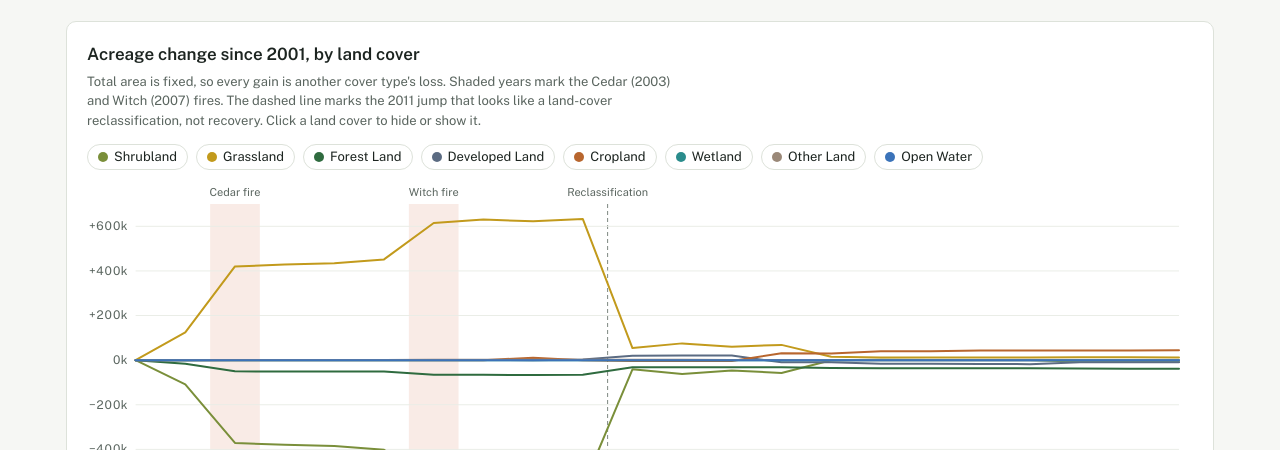
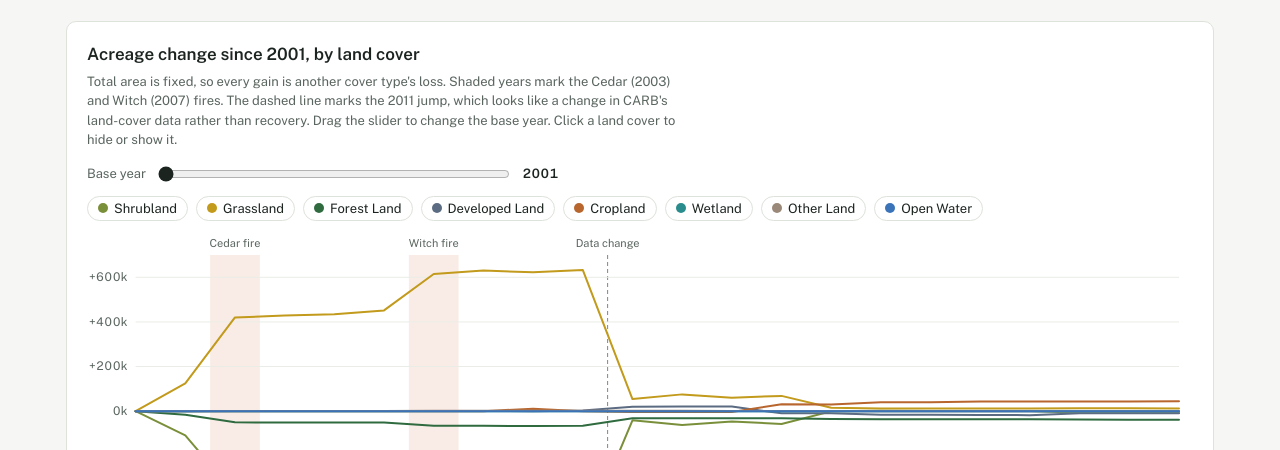
Before and after one commit to naynersgit/sd-land-carbon, a plain HTML site: page index.html in a window 1280 px wide. Shown: the part 350-800 px from the top of the page. Drawn offline with nearby package versions, Linux system fonts and the light colour scheme.

Commit message:
Add files via upload

```diff
--- a/index.html
+++ b/index.html
@@ -76,6 +76,9 @@ h3 { font-size: var(--fs-body); font-weight: 500; margin: 0 0 4px; }
 svg text { fill: var(--muted); font-size: 12px; font-family: var(--font-body); font-variant-numeric: tabular-nums; }
 svg text.lbl { fill: var(--fg); }
 svg text.ev { font-size: 11px; }
+.base-ctl { display: flex; align-items: center; gap: 10px; margin-bottom: 12px; font-size: var(--fs-cap); color: var(--muted); flex-wrap: wrap; }
+.base-ctl input { flex: 1 1 12rem; max-width: 22rem; accent-color: var(--fg); }
+.base-ctl output { color: var(--fg); font-weight: 600; font-variant-numeric: tabular-nums; min-width: 4ch; }
 .legend { display: flex; flex-wrap: wrap; gap: 6px 8px; margin-bottom: 10px; }
 .legend button { display: inline-flex; align-items: center; gap: 6px; font: inherit; font-size: var(--fs-cap); color: var(--fg); background: none; border: 1px solid var(--border); border-radius: 999px; padding: 2px 10px; cursor: pointer; }
 .legend button[aria-pressed="false"] { opacity: .45; }
@@ -117,8 +120,9 @@ footer a { color: inherit; }
 
   <section class="grid">
     <div class="card wide" id="acreage-change">
-      <h2>Acreage change since <span class="yr-first">2001</span>, by land cover</h2>
-      <p class="note">Total area is fixed, so every gain is another cover type's loss. Shaded years mark the Cedar (2003) and Witch (2007) fires. The dashed line marks the 2011 jump that looks like a land-cover reclassification, not recovery. Click a land cover to hide or show it.</p>
+      <h2>Acreage change since <span id="base-label">2001</span>, by land cover</h2>
+      <p class="note">Total area is fixed, so every gain is another cover type's loss. Shaded years mark the Cedar (2003) and Witch (2007) fires. The dashed line marks the 2011 jump, which looks like a change in CARB's land-cover data rather than recovery. Drag the slider to change the base year. Click a land cover to hide or show it.</p>
+      <div class="base-ctl"><label for="f-base">Base year</label><input type="range" id="f-base" min="2001" max="2021" step="1" value="2001"><output id="base-out" for="f-base">2001</output></div>
       <div class="legend" id="legend"></div>
       <div class="chart c1" id="c1"></div>
     </div>
@@ -149,9 +153,7 @@ footer a { color: inherit; }
       <h2>Reading this data</h2>
       <ul>
         <li>Source: CARB 2025 Natural and Working Lands Carbon Inventory, aggregated data table. Carbon is metric tons of carbon (MT C), not CO2e. Multiply by 3.664 for CO2e.</li>
-        <li>The data is aggregated by year. It shows how much of each land cover there is, not which acres converted to what, so it can't support a transition (Sankey) view.</li>
-        <li>The 2011 shrubland/grassland reversal and the 2014 shifts in cropland and developed land happen in a single year. Treat them as breaks in the series, not real change.</li>
-        <li>Ownership filters let you see where change happened. The ownership acreage itself stays nearly constant across years.</li>
+        <li>The 2011 shrubland/grassland reversal and the 2014 shifts in cropland and developed land happen countywide in a single year, which is unlike real vegetation change. They most likely reflect a change in CARB's underlying land-cover data, so treat them as breaks in the series rather than actual change.</li>
       </ul>
     </div>
   </section>
@@ -169,11 +171,13 @@ footer a { color: inherit; }
   const EVENTS = [
     { y: 2003, label: 'Cedar fire', short: 'Cedar', kind: 'fire' },
     { y: 2007, label: 'Witch fire', short: 'Witch', kind: 'fire' },
-    { y: 2010.5, label: 'Reclassification', short: 'Reclass.', kind: 'break' },
+    { y: 2010.5, label: 'Data change', short: 'Data chg.', kind: 'break' },
   ];
   const f1 = d3.format(',.1f');
   const signed = (v) => (v > 0 ? '+' : '') + f1(v);
-  const state = { own: 'All', eco: 'All', hidden: new Set() };
+  const state = { own: 'All', eco: 'All', base: null, hidden: new Set() };
+  // Ecoregions left out of the filter list (still counted in county totals).
+  const HIDE_ECOREGIONS = ['Sonoran Colorado Desert Section'];
   let D = null; // derived data
   let FIRST = 2001, LAST = 2022;
 
@@ -201,7 +205,7 @@ footer a { color: inherit; }
       cover: coverRows,
       pool: [...pool.values()],
       owners: [...new Set(raw.map((r) => r.Ownership))].sort(),
-      ecos: [...new Set(raw.map((r) => r.Ecoregion))].sort(),
+      ecos: [...new Set(raw.map((r) => r.Ecoregion))].filter((e) => !HIDE_ECOREGIONS.includes(e)).sort(),
     };
   }
 
@@ -386,11 +390,13 @@ footer a { color: inherit; }
     } else take.textContent = 'No land in this selection.';
 
     // chart 1
+    const BASE = state.base ?? FIRST;
+    $('f-base').value = BASE; $('base-out').textContent = BASE; $('base-label').textContent = BASE;
     const rows = D.cover.filter((r) => r.own === own && r.eco === eco);
     const byCover = d3.group(rows, (r) => r.LandCover);
     const all = COVERS.filter((c) => byCover.has(c)).map((c) => {
       const ys = new Map(byCover.get(c).map((r) => [r.Year, r.Acreage]));
-      const base = ys.get(FIRST) || 0;
+      const base = ys.get(BASE) || 0;
       return { name: c, color: colorOf(c), values: d3.range(FIRST, LAST + 1).map((yr) => ({ x: yr, y: ((ys.get(yr) || 0) - base) / 1000 })) };
     }).filter((s) => s.values.some((v) => Math.abs(v.y) >= 0.05));
     $('legend').replaceChildren(...all.map((s) => {
@@ -430,7 +436,8 @@ footer a { color: inherit; }
   const fill = (sel, opts, allLabel) => sel.replaceChildren(new Option(allLabel, 'All'), ...opts.map((o) => new Option(o === 'UNDEFINED' ? 'Undefined' : o, o)));
   $('f-own').addEventListener('change', (e) => { state.own = e.target.value; render(); });
   $('f-eco').addEventListener('change', (e) => { state.eco = e.target.value; render(); });
-  $('f-reset').addEventListener('click', () => { state.own = 'All'; state.eco = 'All'; state.hidden.clear(); render(); });
+  $('f-reset').addEventListener('click', () => { state.own = 'All'; state.eco = 'All'; state.base = null; state.hidden.clear(); render(); });
+  $('f-base').addEventListener('input', (e) => { state.base = +e.target.value; render(); });
 
   let lastW = 0, timer = null;
   new ResizeObserver(() => {
@@ -456,6 +463,7 @@ footer a { color: inherit; }
     D = derive(raw);
     fill($('f-own'), D.owners, 'All ownership');
     fill($('f-eco'), D.ecos, 'All ecoregions');
+    $('f-base').min = FIRST; $('f-base').max = LAST - 1;
     render();
   }).catch((err) => {
     console.error(err);
```
Also changed, not shown: 1 other file.
